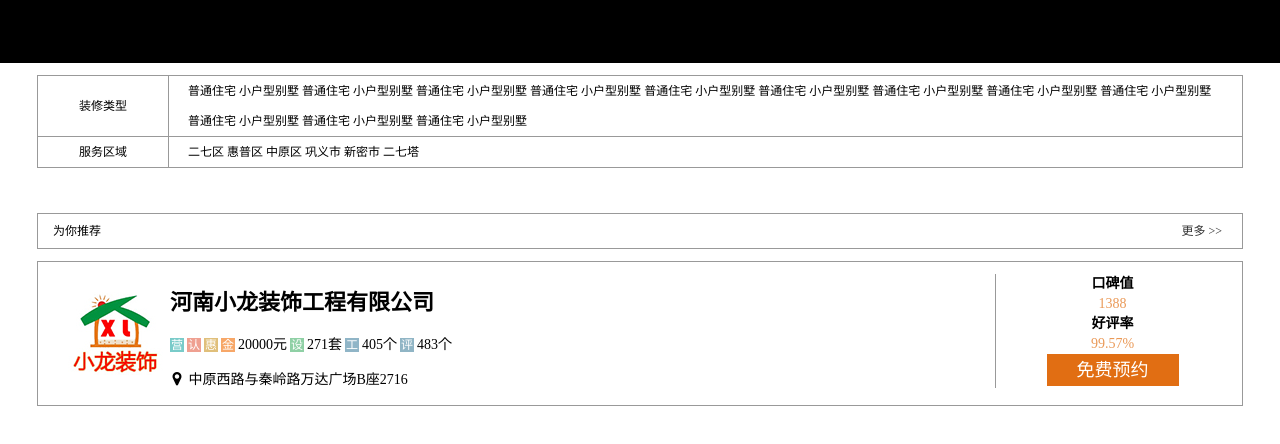
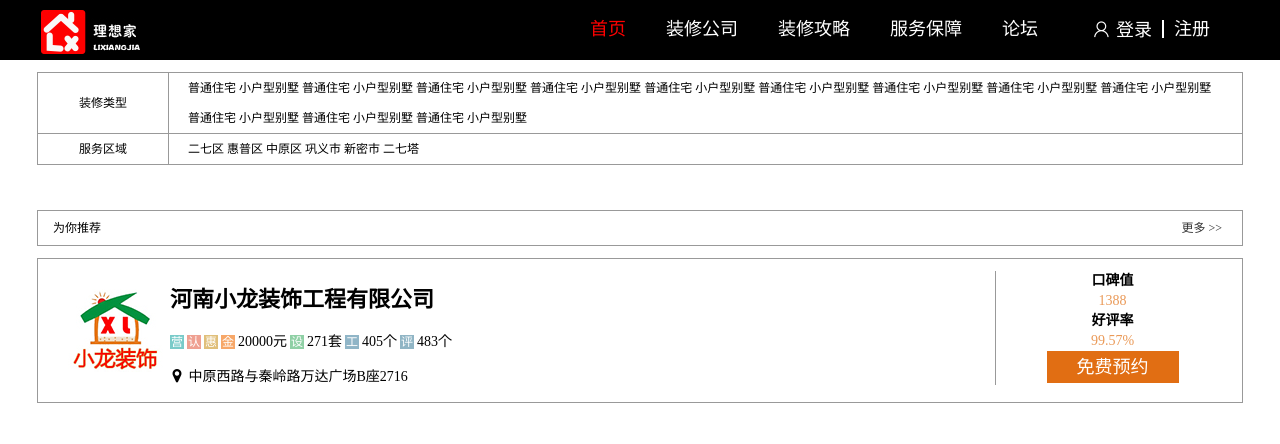
Before and after one commit to 1paopao/DHome, a website built with webpack: page view/company.html in a window 1280 px wide. Built offline with nearby package versions, Linux system fonts and the light colour scheme.

Commit message:
company1

```diff
--- a/scss/main.scss
+++ b/scss/main.scss
@@ -72,10 +72,7 @@
         }
     }
 
-    .company-nav {   //导航
-        height:63px;
-        background: #000;
-    }
+
 
     .company-cont {   //内容区
 
--- a/view/company.html
+++ b/view/company.html
@@ -6,17 +6,35 @@
 	</head>
 	<body>
 		<!--位置-->
-		<!--<div class="company-top">
-			<!--<p class="company-location">
-				<i>&#xe603;</i>
-				<span class="company-city">郑州</span>
-				<a href="javascript:;">[更换]</a>
-			</p
-		</div>-->
+
 
 		<!--导航-->
-		<div class="company-nav">
-			123
+		<div id="head-wrap">
+			<header>
+				<h1 id="logo"><img src="../imgs/logo.jpg"/></h1>
+				<nav>
+					<ul>
+						<li class="active">
+							<a href="#">首页</a>
+						</li>
+						<li>
+							<a href="#">装修公司</a>
+						</li>
+						<li>
+							<a href="#">装修攻略</a>
+						</li>
+						<li>
+							<a href="#">服务保障</a>
+						</li>
+						<li>
+							<a href="#">论坛</a>
+						</li>
+						<li>
+							<a href="#"><em>&#xe6cb;</em>登录</a><a href="#">注册</a>
+						</li>
+					</ul>
+				</nav>
+			</header>
 		</div>
 
 		<!--内容区-->
```
Also changed, not shown: scss/reset.css (line endings or trailing spaces).
